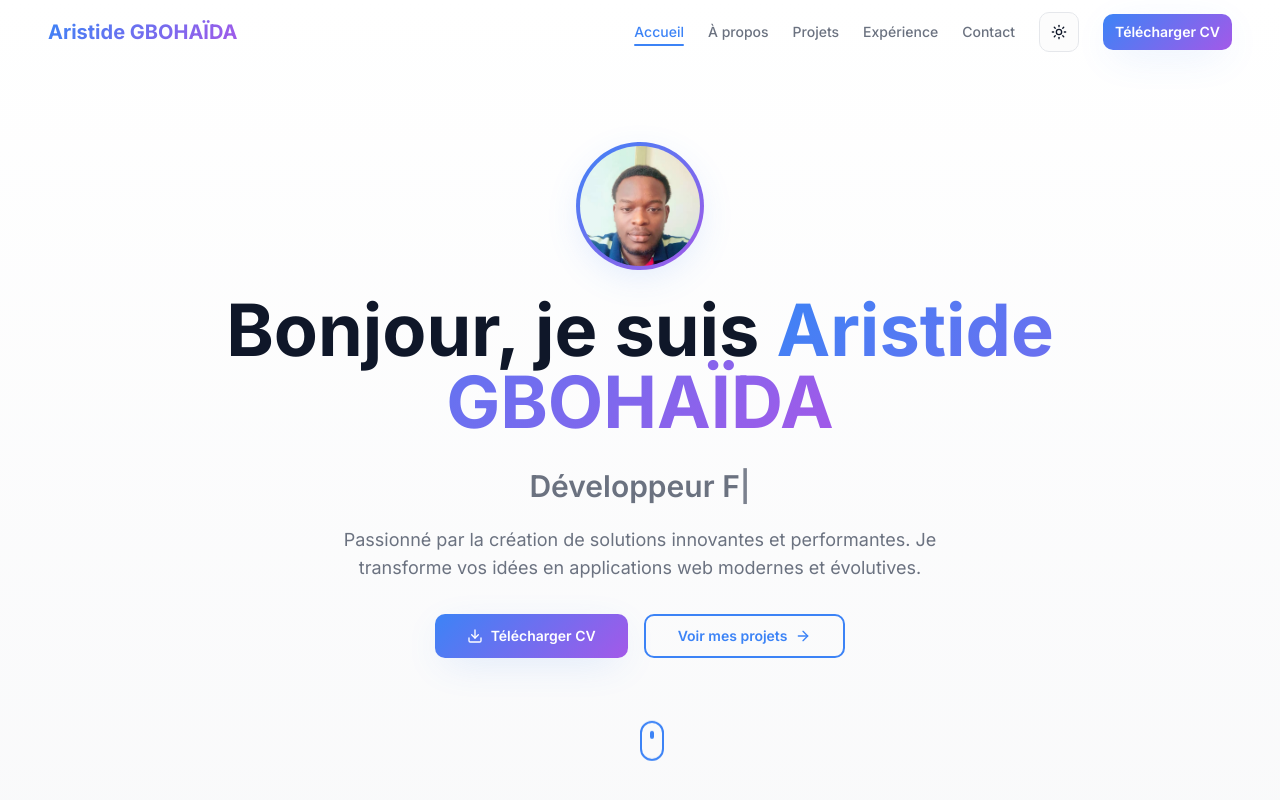
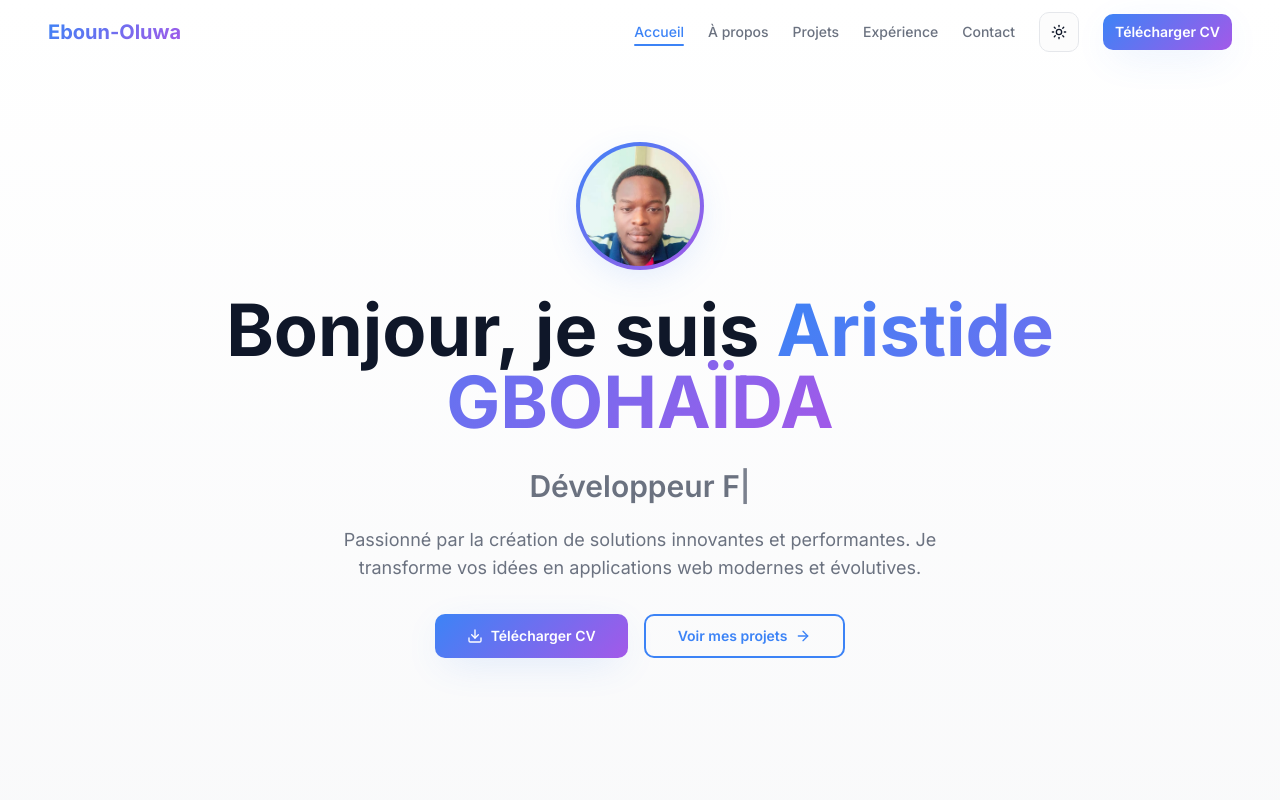
Before and after one commit to aristide-ghd/portfolio-frontend, a React (Vite) app: page / in a window 1280 px wide. Shown: the top 800 px of the page. Built offline with nearby package versions, Linux system fonts and the light colour scheme; the HTML template or start-up script is replaced by a standard one.

Commit message:
Update Navbar component: changed displayed name from 'Aristide GBOHAÏDA' to 'Eboun-Oluwa' for branding consistency. Commented out scroll indicator in Index component for future adjustments.

```diff
--- a/src/components/Navbar.tsx
+++ b/src/components/Navbar.tsx
@@ -52,7 +52,7 @@
           <Link to="/" className="flex items-center gap-2 hover-glow">
             {/* <Code2 className="h-6 w-6 text-primary" /> */}
             <span className="text-xl font-bold text-gradient-primary">
-              Aristide GBOHAÏDA
+              Eboun-Oluwa
             </span>
           </Link>
 
--- a/src/pages/Index.tsx
+++ b/src/pages/Index.tsx
@@ -128,11 +128,11 @@
         </div>
 
         {/* Scroll Indicator */}
-        <div className="absolute bottom-8 left-1/2 -translate-x-1/2 animate-bounce">
+        {/* <div className="absolute bottom-8 left-1/2 -translate-x-1/2 animate-bounce">
           <div className="w-6 h-10 rounded-full border-2 border-primary flex items-start justify-center p-2">
             <div className="w-1 h-2 bg-primary rounded-full" />
           </div>
-        </div>
+        </div> */}
       </section>
 
       {/* Quick Stats */}
```
